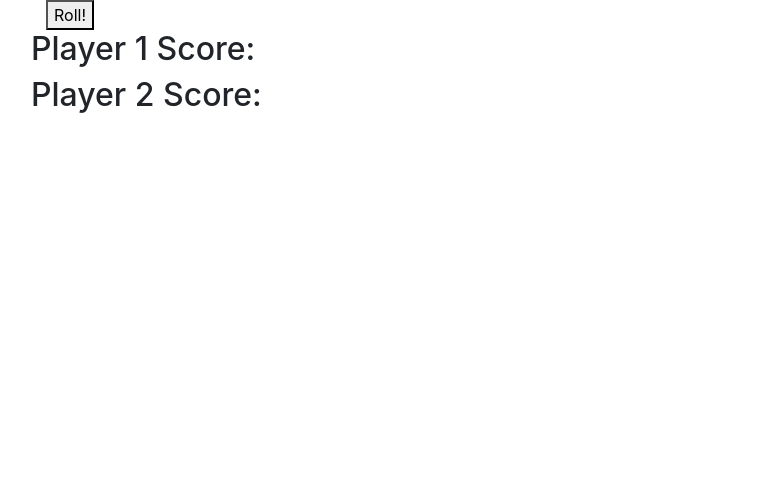
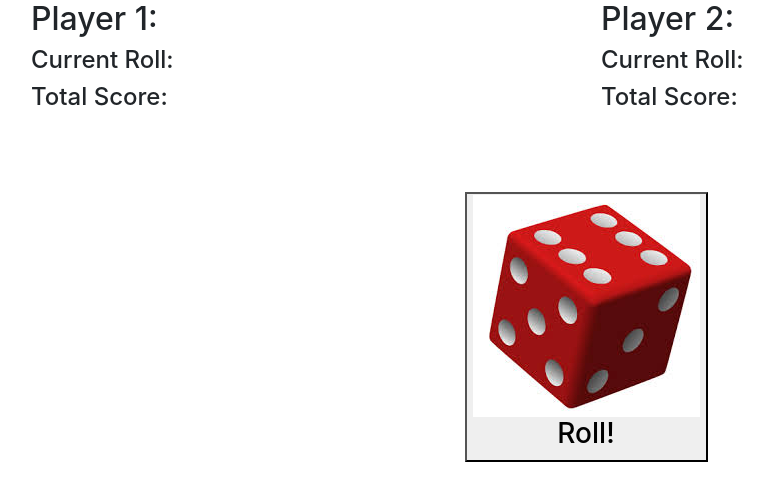
Before and after one commit to carriepederson7/pig-game-2, a plain HTML site: page index.html in a window 1280 px wide. Shown: the whole page, without its empty margins (54-827 px from the left). Drawn offline with nearby package versions, Linux system fonts and the light colour scheme.

Commit message:
add styling

```diff
--- a/css/styles.css
+++ b/css/styles.css
@@ -0,0 +1,5 @@
+#dice {
+  display: flex;
+  align-items: center;
+  justify-content: center;
+}
--- a/index.html
+++ b/index.html
@@ -11,24 +11,37 @@
   <body>
     <div class="container">
 
-<div class="col-md-6">
+      <div class="row">
 
-    <button type="button"id="click">Roll!</button>
+      <div class="col-md-6">
+        <h2>Player 1:</h2>
+        <h4>Current Roll:</h3>
+        <div class="roll1">
+        </div>
+        <h4>Total Score:</h3>
+        <div class="total1">
+        </div>
+      </div>
 
-  </div>
-  <h2>Player 1 Score:</h2>
-  <div class="roll1">
+      <div class="col-md-6">
+        <h2>Player 2:</h2>
+        <h4>Current Roll:</h4>
+        <div class="roll2">
+        </div>
+        <h4>Total Score:</h4>
+        <div class="total2">
+        </div>
+      </div>
 
-  </div>
-  <div class="total1">
+    </div>
 
-  </div>
+    <br><br><br>
 
-<h2>Player 2 Score:</h2>
-  <div class="roll2">
-  </div>
-  <div class="total2">
-  </div>
+    <div class="row" id= 'dice'>
+    <button type="button"id="click"><img src= "dice.jpeg"><br><h3>Roll!</h3></button>
+    </div>
+
+
 
   </div>
 
```
Also changed, not shown: dice.jpeg (added).
